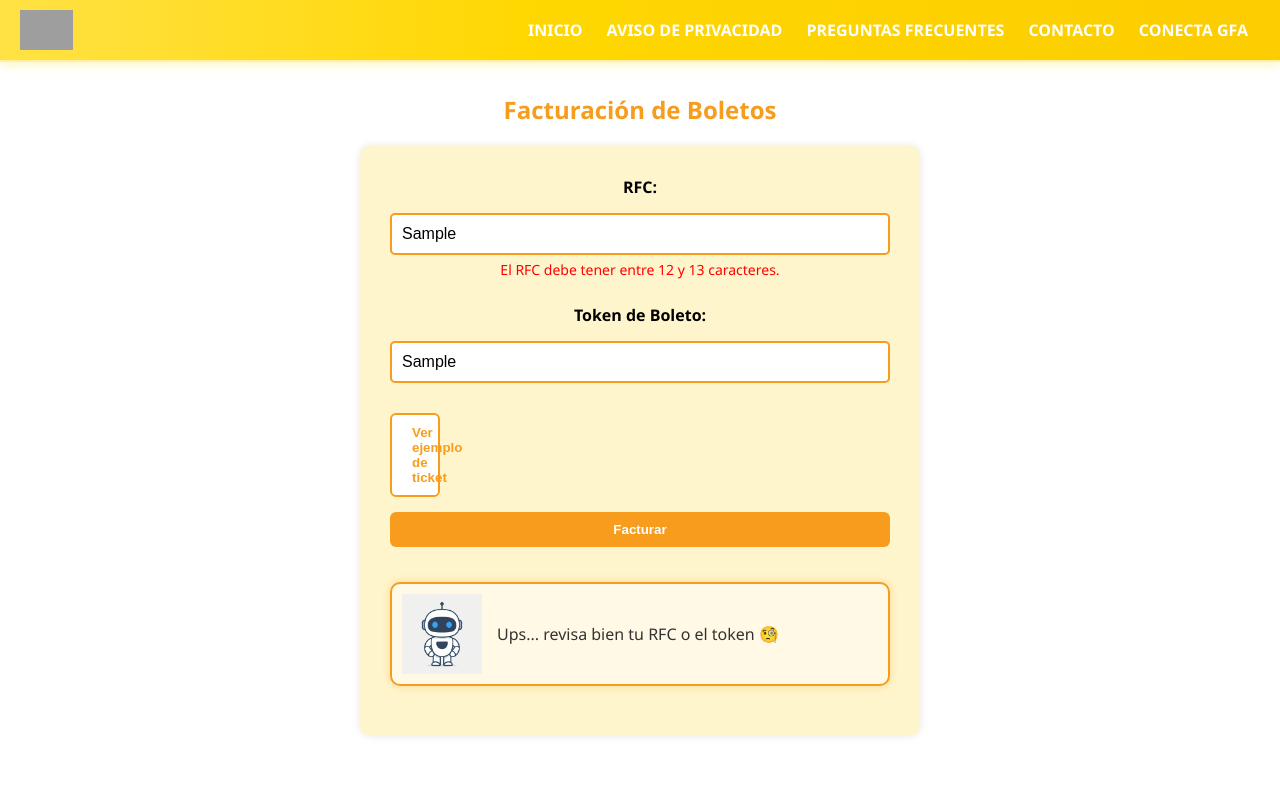
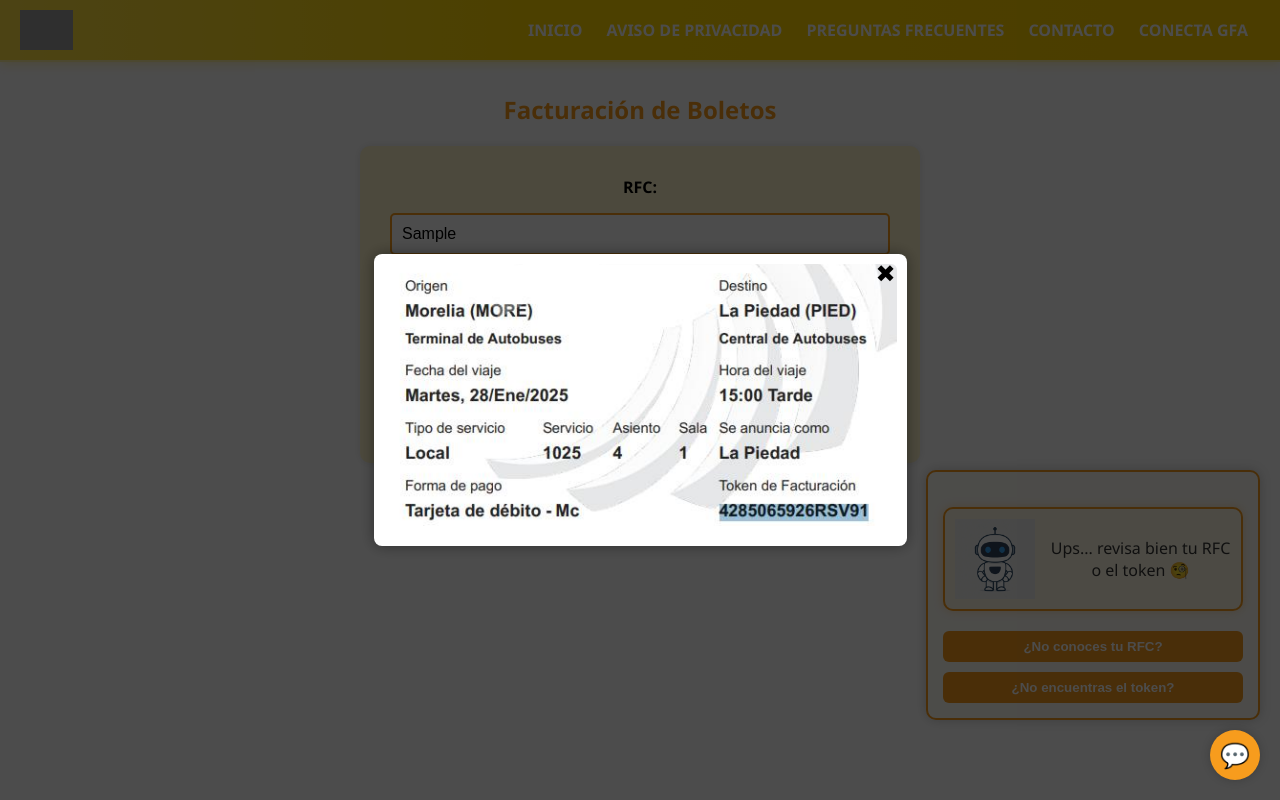
Before and after one commit to Francisco-Hidalgoalv/Satrix, an Angular app in the folder satrix/: page /facturacion-boletos in a window 1280 px wide. Both pictures are taken after typing "Sample", "Sample" into the empty fields and a click on the button "Facturar". Built offline with nearby package versions, Linux system fonts and the light colour scheme; grey boxes are pictures that could not be loaded.

Commit message:
Facturacion boletos ya tiene IA

```diff
--- a/satrix/src/app/pages/facturacion-boletos/facturacion-boletos.component.css
+++ b/satrix/src/app/pages/facturacion-boletos/facturacion-boletos.component.css
@@ -93,3 +93,59 @@
     cursor: pointer;
     transition: 0.3s ease;
   }
+
+  .boton-asistente {
+    position: fixed;
+    bottom: 20px;
+    right: 20px;
+    background-color: #f79c1d;
+    color: white;
+    border-radius: 50%;
+    width: 50px;
+    height: 50px;
+    font-size: 24px;
+    text-align: center;
+    line-height: 50px;
+    cursor: pointer;
+    box-shadow: 0 0 10px rgba(0,0,0,0.2);
+    z-index: 1000;
+    transition: transform 0.3s ease;
+  }
+
+  .boton-asistente:hover {
+    transform: scale(1.1);
+  }
+
+  .contenedor-asistente {
+    position: fixed;
+    bottom: 80px;
+    right: 20px;
+    max-width: 300px;
+    background-color: #fffdf6;
+    border: 2px solid #f79c1d;
+    border-radius: 10px;
+    padding: 15px;
+    box-shadow: 0 0 12px rgba(0,0,0,0.2);
+    z-index: 999;
+  }
+
+  .acciones-asistente {
+    display: flex;
+    flex-direction: column;
+    gap: 10px;
+    margin-top: 10px;
+  }
+
+  .acciones-asistente button {
+    background-color: #f79c1d;
+    color: white;
+    border: none;
+    padding: 8px 12px;
+    border-radius: 6px;
+    cursor: pointer;
+    font-weight: bold;
+  }
+
+  .acciones-asistente button:hover {
+    background-color: #e39010;
+  }
--- a/satrix/src/app/pages/facturacion-boletos/facturacion-boletos.component.html
+++ b/satrix/src/app/pages/facturacion-boletos/facturacion-boletos.component.html
@@ -10,7 +10,6 @@
     <input id="token" name="token" type="text" [(ngModel)]="token" required />
     <p class="error" *ngIf="tokenInvalid">El token no puede estar vacío.</p>
 
-    <button type="button" class="btn-ver-ticket" (click)="mostrarEjemplo = true">Ver ejemplo de ticket</button>
 
     <div class="modal" *ngIf="mostrarEjemplo" (click)="mostrarEjemplo = false">
       <div class="modal-contenido" (click)="$event.stopPropagation()">
@@ -21,6 +20,19 @@
 
     <button type="submit" class="btn-btn-primario">Facturar</button>
 
-    <app-asistente-virtual *ngIf="mensajeAsistente" [mensaje]="mensajeAsistente"></app-asistente-virtual>
   </form>
+
+  <div class="boton-asistente" (click)="toggleAsistente()">
+    💬
+  </div>
+
+  <div class="contenedor-asistente" *ngIf="asistenteVisible">
+    <app-asistente-virtual [mensaje]="mensajeAsistente"></app-asistente-virtual>
+
+    <div class="acciones-asistente">
+      <button (click)="accionRFC()">¿No conoces tu RFC?</button>
+      <button (click)="accionToken()">¿No encuentras el token?</button>
+    </div>
+  </div>
+
 </main>
--- a/satrix/src/app/pages/facturacion-boletos/facturacion-boletos.component.ts
+++ b/satrix/src/app/pages/facturacion-boletos/facturacion-boletos.component.ts
@@ -6,7 +6,7 @@ import { AsistenteVirtualComponent } from '../../components/asistente-virtual/as
 @Component({
   selector: 'app-facturacion-boletos',
   standalone: true,
-  imports: [CommonModule, FormsModule, AsistenteVirtualComponent], // ✅ solo una vez
+  imports: [CommonModule, FormsModule, AsistenteVirtualComponent],
   templateUrl: './facturacion-boletos.component.html',
   styleUrls: ['./facturacion-boletos.component.css']
 })
@@ -17,21 +17,42 @@ export class FacturacionBoletosComponent {
   rfcInvalid: boolean = false;
   tokenInvalid: boolean = false;
 
-  mensajeAsistente: string = ''; // ✅ Para el componente del asistente
-
+  mensajeAsistente: string = '';
   mostrarEjemplo: boolean = false;
 
+  // 💬 NUEVO: control del asistente flotante
+  asistenteVisible: boolean = false;
+
+  // ✅ Cambiar visibilidad del asistente
+  toggleAsistente() {
+    this.asistenteVisible = !this.asistenteVisible;
+  }
+
+  // ✅ Botón "¿No conoces tu RFC?"
+  accionRFC() {
+    this.mensajeAsistente = "Un RFC válido en México tiene 12 o 13 caracteres. Si no lo conoces, puedes consultarlo en el SAT: https://www.sat.gob.mx";
+  }
+
+  // ✅ Botón "¿No encuentras el token?"
+  accionToken() {
+    this.mensajeAsistente = "Lo que ves es una imágen de tu ticket donde he señalado el token";
+    this.mostrarEjemplo = true
+  }
+
+  // ✅ Validación de formulario
   enviarFormulario() {
     this.rfcInvalid = !(this.rfc.length === 12 || this.rfc.length === 13);
     this.tokenInvalid = this.token.trim() === '';
 
     if (this.rfcInvalid || this.tokenInvalid) {
       this.mensajeAsistente = 'Ups... revisa bien tu RFC o el token 🧐';
-      return; // Detiene el formulario si hay errores
+      this.mostrarEjemplo = true;
+      this.asistenteVisible = true; // opcional: abrir automáticamente el asistente
+      return;
     }
 
-    // Si pasa validación
+    this.mensajeAsistente = '';
+    this.mostrarEjemplo = false;
     console.log('Formulario válido 🎉');
-    this.mensajeAsistente = ''; // Ocultar al asistente si no hay errores
   }
 }
```
